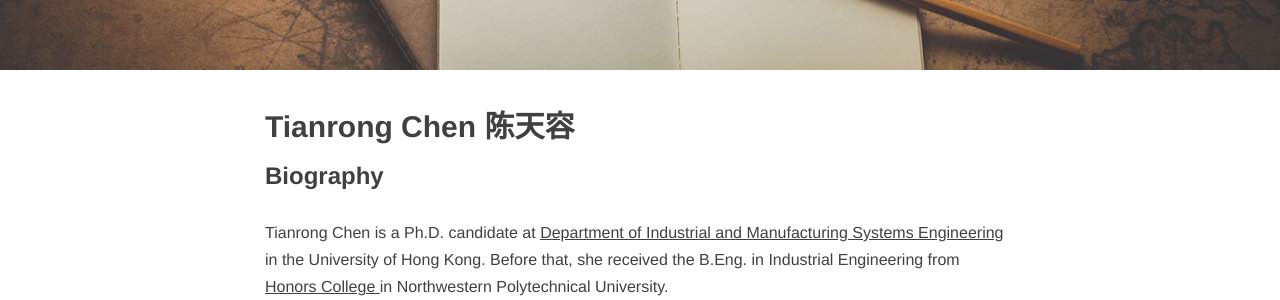
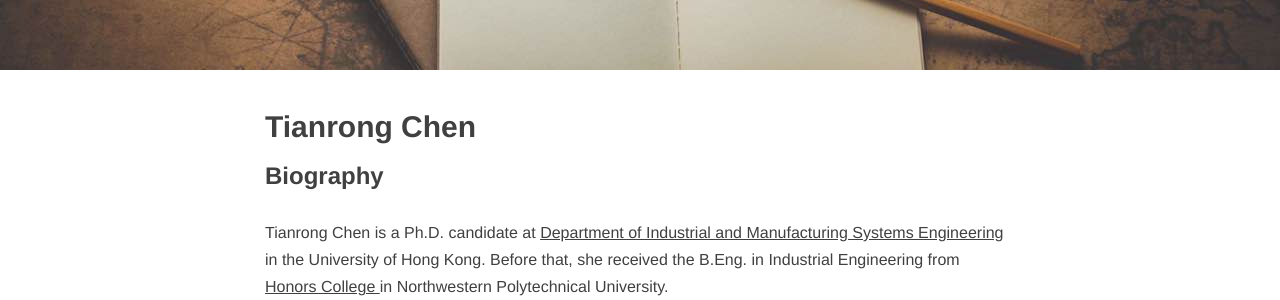
Before and after one commit to trchen12/trchen12.github.io, a Jekyll site: the page built from about.md, in a window 1280 px wide. Shown: the part 358-658 px from the top of the page. Built offline with Jekyll 4.4.1, drawn with Linux system fonts in a browser that asks for light colours; nearby versions of some CDN libraries; comment, search, counter and statistics services are not loaded.

Commit message:
Update about.md

```diff
--- a/about.md
+++ b/about.md
@@ -4,7 +4,7 @@ title: "About Me"
 description: "Keep Pursuing"
 header-img: "img/5.jpg"
 ---
-## Tianrong Chen 陈天容
+## Tianrong Chen
 
 ### Biography
 Tianrong Chen is a Ph.D. candidate at [<U> Department of Industrial and Manufacturing Systems Engineering </U>](https://www.imse.hku.hk/) in [the University of Hong Kong](https://www.hku.hk/). Before that, she received the B.Eng. in Industrial Engineering from [<U> Honors College </U>](http://honors.nwpu.edu.cn/) in [Northwestern Polytechnical University](http://www.nwpu.edu.cn/).
```
